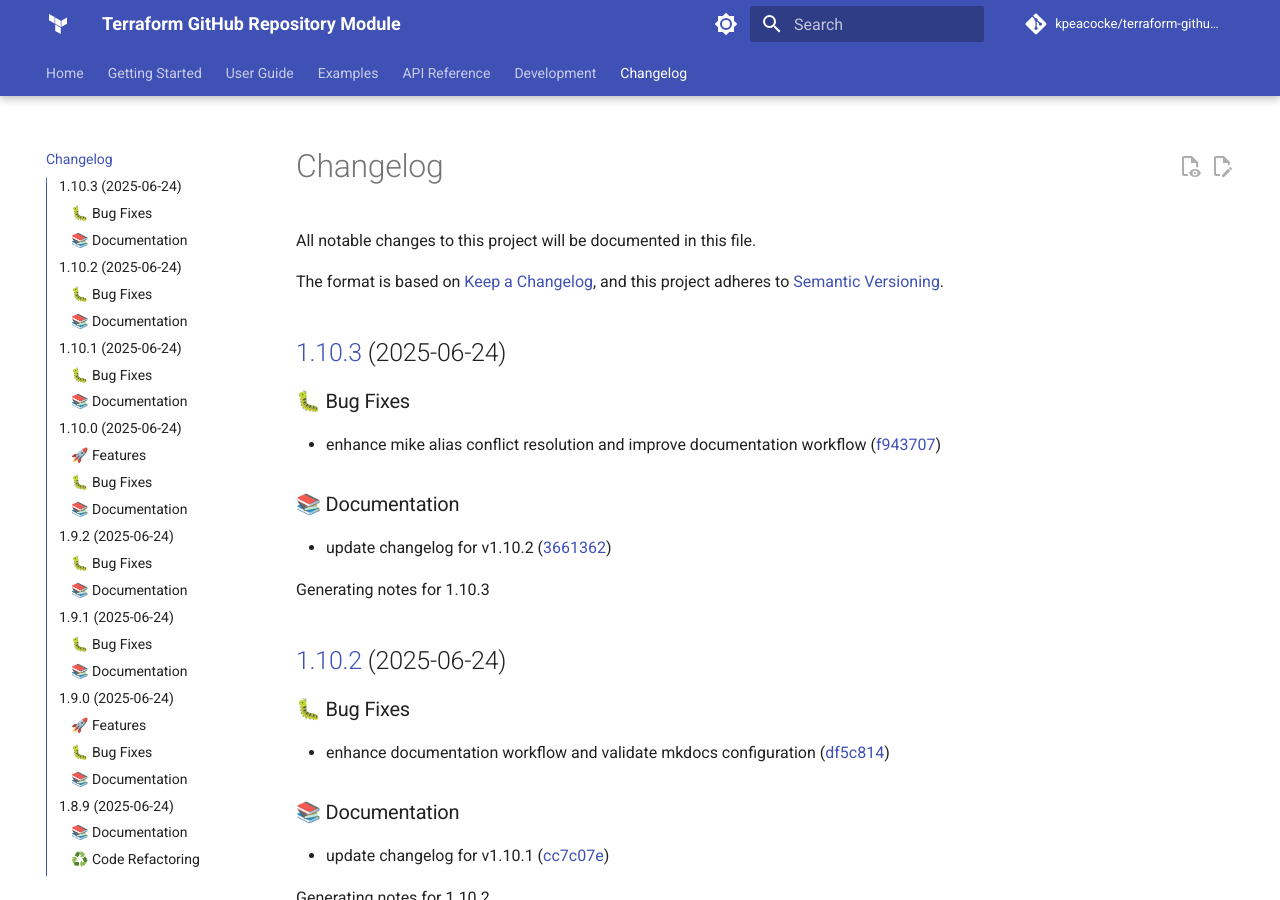
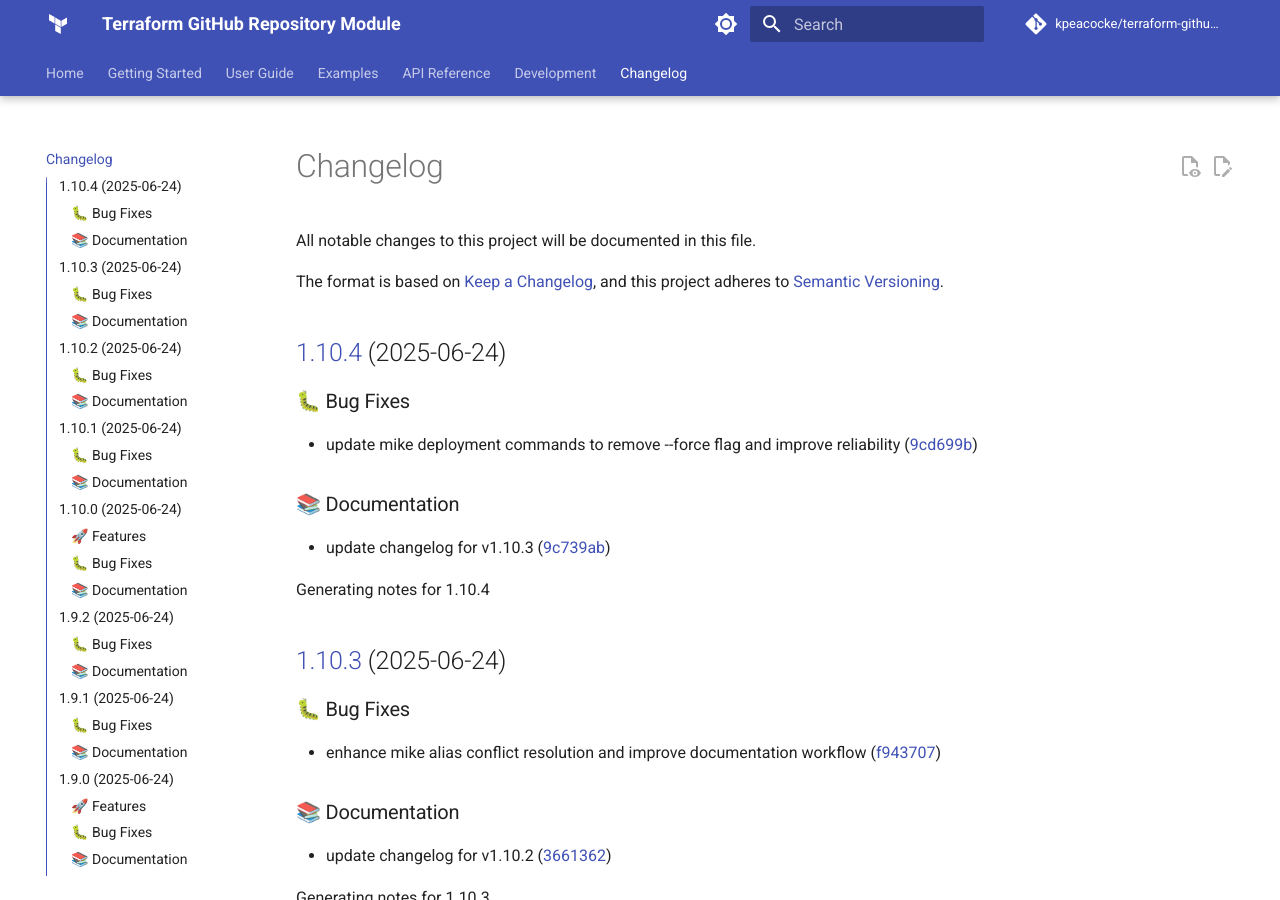
Before and after one commit to kpeacocke/terraform-github-repo, an MkDocs documentation site: the page built from docs/changelog.md, in a window 1280 px wide and 900 px high. Built offline with MkDocs 1.6.1 and Material for MkDocs 9.7.7, drawn with Linux system fonts in a browser that asks for light colours; comment, search, counter and statistics services are not loaded; the version menu is left out.

Commit message:
docs: update changelog for v1.10.4

```diff
--- a/docs/changelog.md
+++ b/docs/changelog.md
@@ -6,6 +6,18 @@ The format is based on [Keep a Changelog](https://keepachangelog.com/en/1.0.0/),
 and this project adheres to [Semantic Versioning](https://semver.org/spec/v2.0.0.html).
 
 <!-- markdownlint-disable MD024 -->
+
+## [1.10.4](https://github.com/kpeacocke/terraform-github-repo/compare/v1.10.3...v1.10.4) (2025-06-24)
+
+### 🐛 Bug Fixes
+
+* update mike deployment commands to remove --force flag and improve reliability ([9cd699b](https://github.com/kpeacocke/terraform-github-repo/commit/9cd699b7678de291c89747d854e280d2a9871a25))
+
+### 📚 Documentation
+
+* update changelog for v1.10.3 ([9c739ab](https://github.com/kpeacocke/terraform-github-repo/commit/9c739abba55d0ea116e8316aa1266f4469ba60d3))
+
+Generating notes for 1.10.4
 
 ## [1.10.3](https://github.com/kpeacocke/terraform-github-repo/compare/v1.10.2...v1.10.3) (2025-06-24)
 
```
